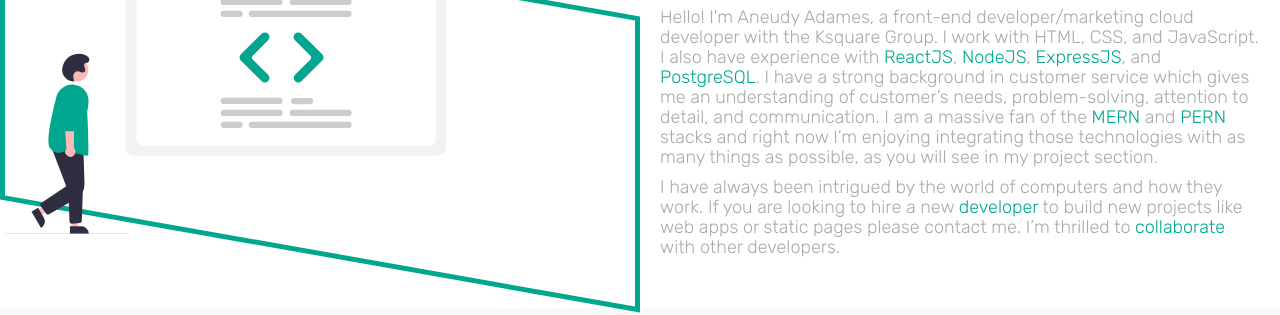
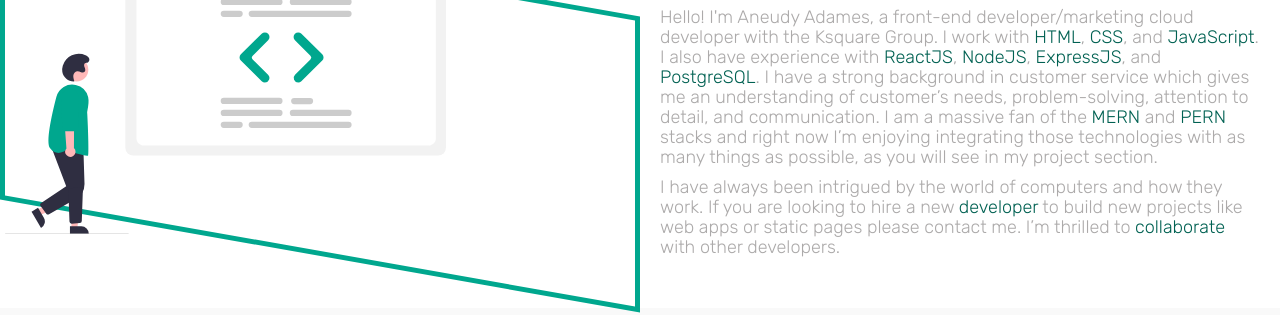
Before and after one commit to aneudya4/personal-page, a Gatsby site: page / in a window 1280 px wide. Shown: the part 492-807 px from the top of the page. Built offline with nearby package versions, Linux system fonts and the light colour scheme; Gatsby itself is replaced by a stand-in of ours.

Commit message:
change some colors for better accesibility

```diff
--- a/src/components/AboutMe.js
+++ b/src/components/AboutMe.js
@@ -15,8 +15,8 @@
                     <p>
                         Hello! I'm Aneudy Adames, a front-end
                         developer/marketing cloud developer with the Ksquare
-                        Group. I work with HTML, CSS, and JavaScript. I also
-                        have experience with
+                        Group. I work with <span>HTML</span>, <span>CSS</span>,
+                        and <span>JavaScript</span>. I also have experience with
                         <span> ReactJS</span>, <span>NodeJS</span>,
                         <span> ExpressJS</span>, and <span>PostgreSQL</span>. I
                         have a strong background in customer service which gives
--- a/src/components/layout.css
+++ b/src/components/layout.css
@@ -20,6 +20,7 @@
     width: 100%;
     margin: 0 auto;
     background: #00a78e;
+    /* background: red; */
 }
 
 a,
@@ -301,7 +302,7 @@
 }
 
 .about__info p span {
-    color: #00a78e;
+    color: #006152;
 }
 /* ABOUT ME  */
 
@@ -539,7 +540,9 @@
 footer {
     background-color: #f9f9f9;
     text-align: center;
-    padding: 6rem 0;
+    padding: 3rem;
+
+    /* padding: 6rem 0; */
 }
 footer h2 {
     font-size: 2.5rem;
```
